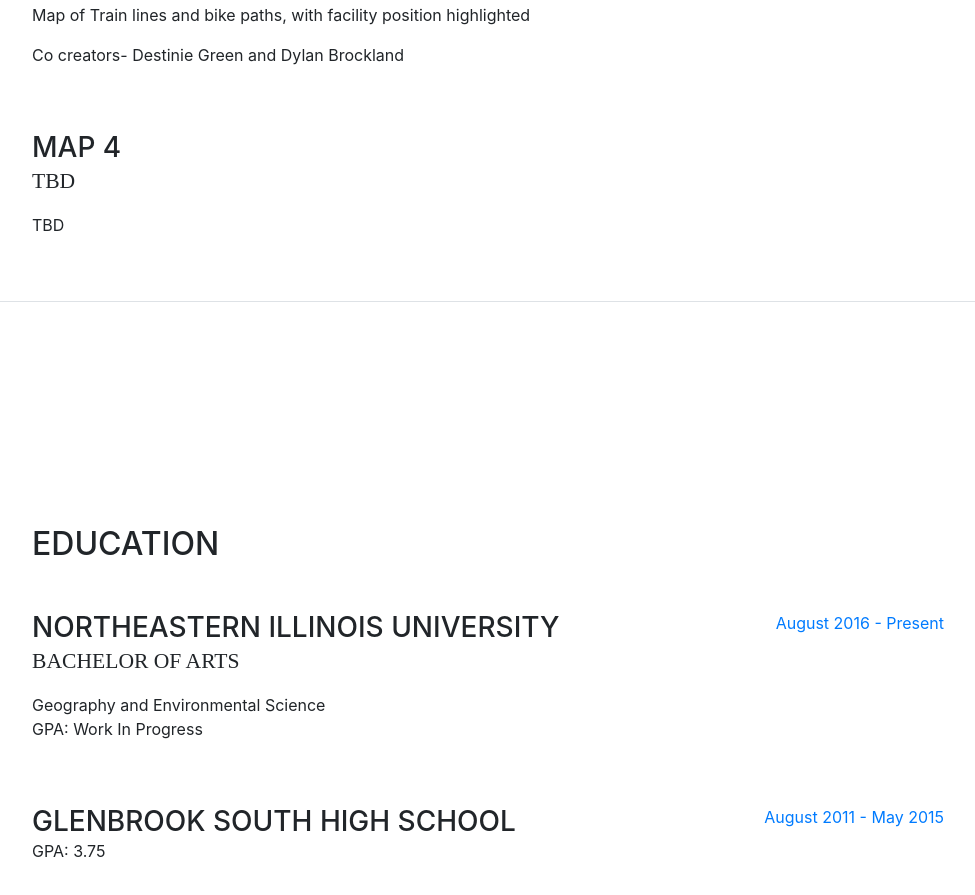
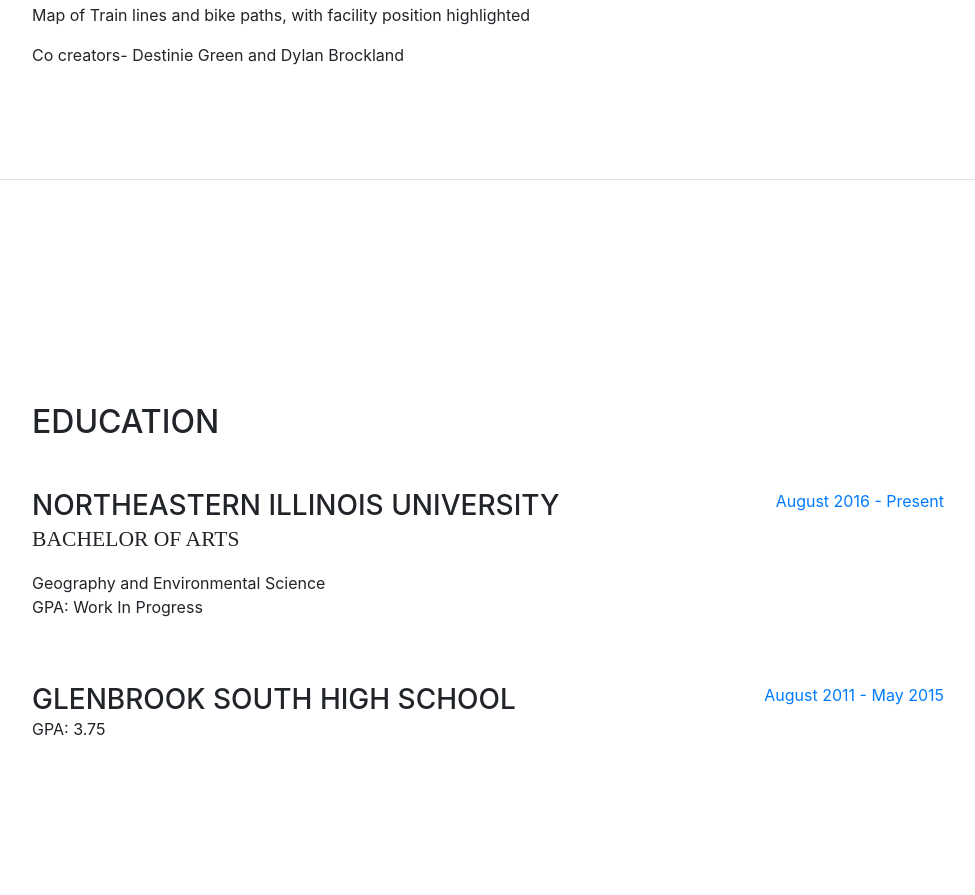
Before and after one commit to samgreen13/samgreen13.github.io, a website with bundled scripts: page index.html in a window 1280 px wide. Shown: the part 2957-3852 px from the top of the page, without its empty margins (288-1263 px from the left). Built offline with nearby package versions, Linux system fonts and the light colour scheme; a web font is replaced by a local one.

Commit message:
remove map 4

```diff
--- a/index.html
+++ b/index.html
@@ -151,17 +151,6 @@
             </div>
           </div>
 
-          <div class="resume-item d-flex flex-column flex-md-row">
-            <div class="resume-content mr-auto">
-              <h3 class="mb-0">Map 4</h3>
-              <div class="subheading mb-3">TBD</div>
-              <p>TBD</p>
-            </div>
-            <div class="resume-date text-md-right">
-
-            </div>
-          </div>
-
         </div>
 
       </section>
```
